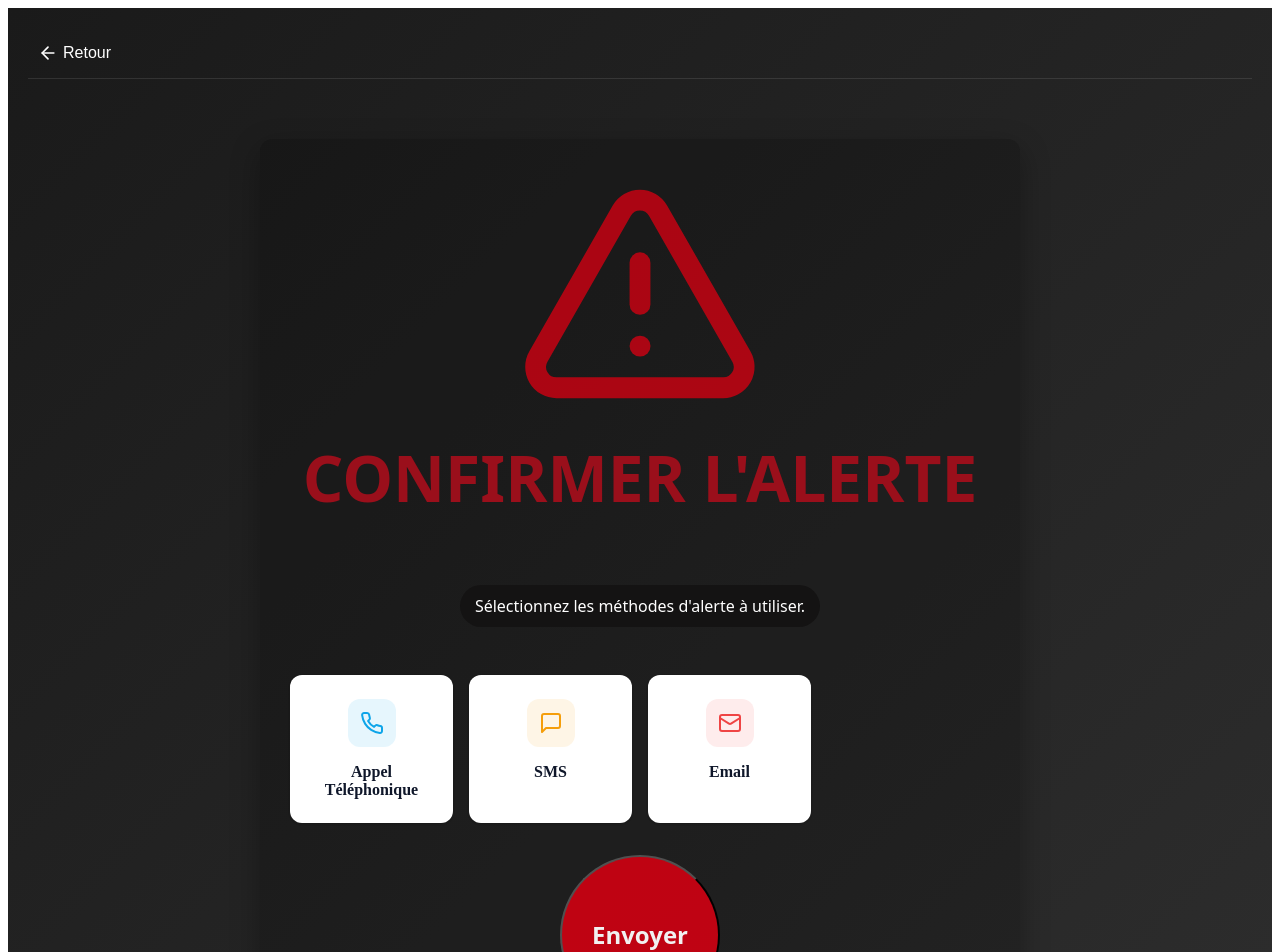
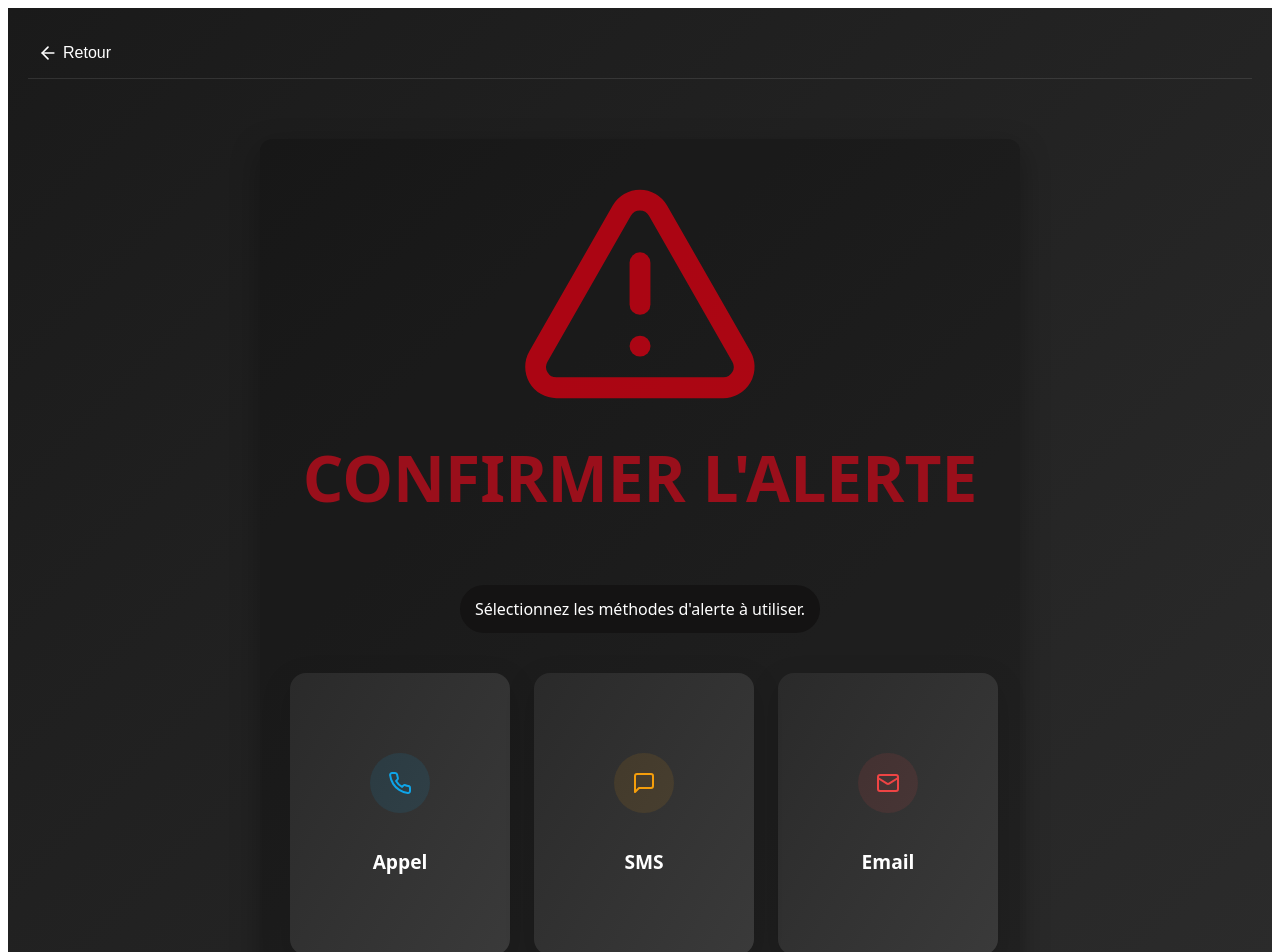
Before and after one commit to noeplantier/SOS, a Next.js app: page /alertdetails in a window 1280 px wide. Shown: the top 952 px of the page. Built offline with nearby package versions, Linux system fonts and the light colour scheme.

Commit message:
Modification de la page alertdetails

```diff
--- a/pages/alertdetails.tsx
+++ b/pages/alertdetails.tsx
@@ -67,27 +67,68 @@ const AlertDetails: React.FC = () => {
             </div>
           </div>
 
-          <div className={styles.actionsGrid}>
-            <div className={styles.actionCard} onClick={() => handleMethodSelection('call')}>
-              <div className={styles.actionIcon} style={{ backgroundColor: 'rgba(14, 165, 233, 0.1)', color: '#0ea5e9' }}>
-                <Phone size={24} />
+          <div className={styles.tiltedCardsContainer}>
+            <div className={`${styles.tiltedCard} ${selectedMethods.call ? styles.selected : ''}`}
+                 onClick={() => handleMethodSelection('call')}
+                 style={{
+                   '--card-rotation': '-2deg',
+                   '--card-scale': '1',
+                   '--card-z-index': '1',
+                 } as React.CSSProperties}>
+              <div className={styles.tiltedCardInner}>
+                <div className={styles.tiltedCardIconWrapper} style={{ backgroundColor: 'rgba(14, 165, 233, 0.1)' }}>
+                  <Phone size={24} color="#0ea5e9" />
+                </div>
+                <h3 className={styles.tiltedCardTitle}>Appel</h3>
+                {selectedMethods.call &&
+                  <div className={styles.selectedIndicator}>
+                    <CheckCircle size={24} />
+                  </div>
+                }
+                <div className={styles.tiltedCardShine}></div>
               </div>
-              <div className={styles.actionTitle}>Appel Téléphonique</div>
-              {selectedMethods.call && <CheckCircle size={24} color="green" />}
             </div>
-            <div className={styles.actionCard} onClick={() => handleMethodSelection('sms')}>
-              <div className={styles.actionIcon} style={{ backgroundColor: 'rgba(245, 158, 11, 0.1)', color: '#f59e0b' }}>
-                <MessageSquare size={24} />
+
+            <div className={`${styles.tiltedCard} ${selectedMethods.sms ? styles.selected : ''}`}
+                 onClick={() => handleMethodSelection('sms')}
+                 style={{
+                   '--card-rotation': '0deg',
+                   '--card-scale': '1.05',
+                   '--card-z-index': '2',
+                 } as React.CSSProperties}>
+              <div className={styles.tiltedCardInner}>
+                <div className={styles.tiltedCardIconWrapper} style={{ backgroundColor: 'rgba(245, 158, 11, 0.1)' }}>
+                  <MessageSquare size={24} color="#f59e0b" />
+                </div>
+                <h3 className={styles.tiltedCardTitle}>SMS</h3>
+                {selectedMethods.sms &&
+                  <div className={styles.selectedIndicator}>
+                    <CheckCircle size={24} />
+                  </div>
+                }
+                <div className={styles.tiltedCardShine}></div>
               </div>
-              <div className={styles.actionTitle}>SMS</div>
-              {selectedMethods.sms && <CheckCircle size={24} color="green" />}
             </div>
-            <div className={styles.actionCard} onClick={() => handleMethodSelection('email')}>
-              <div className={styles.actionIcon} style={{ backgroundColor: 'rgba(239, 68, 68, 0.1)', color: '#ef4444' }}>
-                <Mail size={24} />
+
+            <div className={`${styles.tiltedCard} ${selectedMethods.email ? styles.selected : ''}`}
+                 onClick={() => handleMethodSelection('email')}
+                 style={{
+                   '--card-rotation': '2deg',
+                   '--card-scale': '1',
+                   '--card-z-index': '1',
+                 } as React.CSSProperties}>
+              <div className={styles.tiltedCardInner}>
+                <div className={styles.tiltedCardIconWrapper} style={{ backgroundColor: 'rgba(239, 68, 68, 0.1)' }}>
+                  <Mail size={24} color="#ef4444" />
+                </div>
+                <h3 className={styles.tiltedCardTitle}>Email</h3>
+                {selectedMethods.email &&
+                  <div className={styles.selectedIndicator}>
+                    <CheckCircle size={24} />
+                  </div>
+                }
+                <div className={styles.tiltedCardShine}></div>
               </div>
-              <div className={styles.actionTitle}>Email</div>
-              {selectedMethods.email && <CheckCircle size={24} color="green" />}
             </div>
           </div>
 
--- a/styles/Home.module.css
+++ b/styles/Home.module.css
@@ -664,49 +664,55 @@
   justify-content: center;
   align-items: stretch;
   gap: 1.5rem;
-  padding: 2rem 0;
-  max-width: 1200px;
-  margin: 0 auto;
-  margin-top: -2rem;
+  padding: 1.5rem 0;
+  margin: 1rem auto;
+  max-width: 900px;
   perspective: 1000px;
 }
 
 .tiltedCard {
   flex: 1;
   position: relative;
-  min-height: 280px;
+  min-height: 200px;
   border-radius: 16px;
-  background: linear-gradient(120deg, #000000, #554242);
+  background: linear-gradient(120deg, #2a2a2a, #3a3a3a);
   z-index: var(--card-z-index, 1);
   transition: all 0.4s ease-out;
-  box-shadow: 0 10px 30px rgba(0, 0, 0, 0.3);
+  box-shadow: 0 10px 30px rgba(0, 0, 0, 0.15);
   overflow: hidden;
+  cursor: pointer;
 }
 
 .tiltedCard:hover {
   transform: rotate(0) scale(1.05);
   z-index: 10;
-  box-shadow: 0 15px 35px rgb(0, 0, 0);
+  box-shadow: 0 15px 35px rgba(0, 0, 0, 0.2);
+}
+
+.tiltedCard.selected {
+  border: 2px solid #10B981;
+  box-shadow: 0 0 15px rgba(16, 185, 129, 0.5);
 }
 
 .tiltedCardInner {
-  padding: 2rem;
-  height: 40vh;
+  padding: 5rem;
   display: flex;
   flex-direction: column;
-  justify-content: flex-start;
+  justify-content: center;
+  align-items: center;
   position: relative;
   overflow: hidden;
+  text-align: center;
 }
 
 .tiltedCardIconWrapper {
-  width: 70px;
-  height: 70px;
+  width: 60px;
+  height: 60px;
   border-radius: 50%;
   display: flex;
   align-items: center;
   justify-content: center;
-  margin-bottom: 1.5rem;
+  margin-bottom: 1rem;
   transition: transform 0.3s ease;
 }
 
@@ -715,21 +721,48 @@
 }
 
 .tiltedCardTitle {
-  font-size: 1.5rem;
-  font-weight: 700;
-  margin-bottom: 1rem;
+  font-family: system-ui, -apple-system, BlinkMacSystemFont, 'Segoe UI', Roboto, Oxygen, Ubuntu, Cantarell, 'Open Sans', 'Helvetica Neue', sans-serif;
+  font-size: 1.2rem;
+  font-weight: 600;
+  margin-bottom: 0rem;
   color: white;
-  position: relative;
 }
 
-.tiltedCardDescription {
-  font-size: 0.95rem;
-  color: rgba(255, 255, 255, 0.8);
-  line-height: 1.6;
-  position: relative;
-  flex: 1;
+.tiltedCardShine {
+  position: absolute;
+  top: -100%;
+  left: -100%;
+  width: 250%;
+  height: 250%;
+  background: linear-gradient(
+    to bottom right,
+    rgba(255, 255, 255, 0) 0%,
+    rgba(255, 255, 255, 0.03) 50%,
+    rgba(255, 255, 255, 0) 100%
+  );
+  transform: rotate(25deg);
+  pointer-events: none;
+  opacity: 0;
+  transition: opacity 0.3s ease;
 }
 
+.tiltedCard:hover .tiltedCardShine {
+  opacity: 1;
+  animation: shineEffect 1.5s forwards;
+}
+
+.selectedIndicator {
+  position: absolute;
+  top: 15px;
+  right: 15px;
+  color: #10B981;
+  background-color: rgba(255, 255, 255, 0.1);
+  border-radius: 50%;
+  padding: 3px;
+  display: flex;
+  align-items: center;
+  justify-content: center;
+}
 
 @keyframes shineEffect {
   0% {
@@ -742,7 +775,6 @@
   }
 }
 
-/* Media queries pour responsivité */
 @media (max-width: 768px) {
   .tiltedCardsContainer {
     flex-direction: column;
@@ -751,8 +783,7 @@
 
   .tiltedCard {
     transform: none !important;
-    margin-bottom: 1.5rem;
-    min-height: 200px;
+    margin-bottom: 1rem;
   }
 }
 
@@ -866,7 +897,7 @@
 
 .infoItem {
     font-family: system-ui, -apple-system, BlinkMacSystemFont, 'Segoe UI', Roboto, Oxygen, Ubuntu, Cantarell, 'Open Sans', 'Helvetica Neue', sans-serif;
-
+    margin-bottom: -3rem;
   display: flex;
   align-items: center;
   gap: 8px;
```
